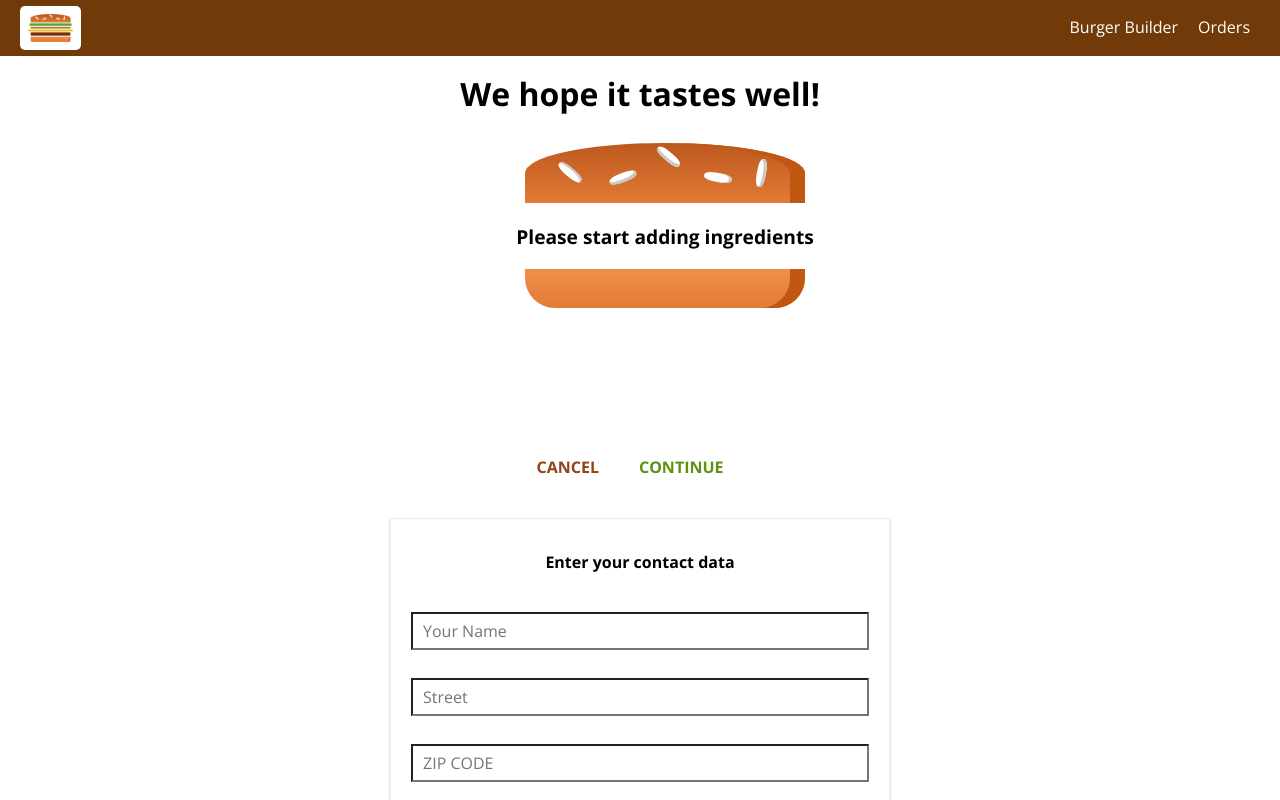
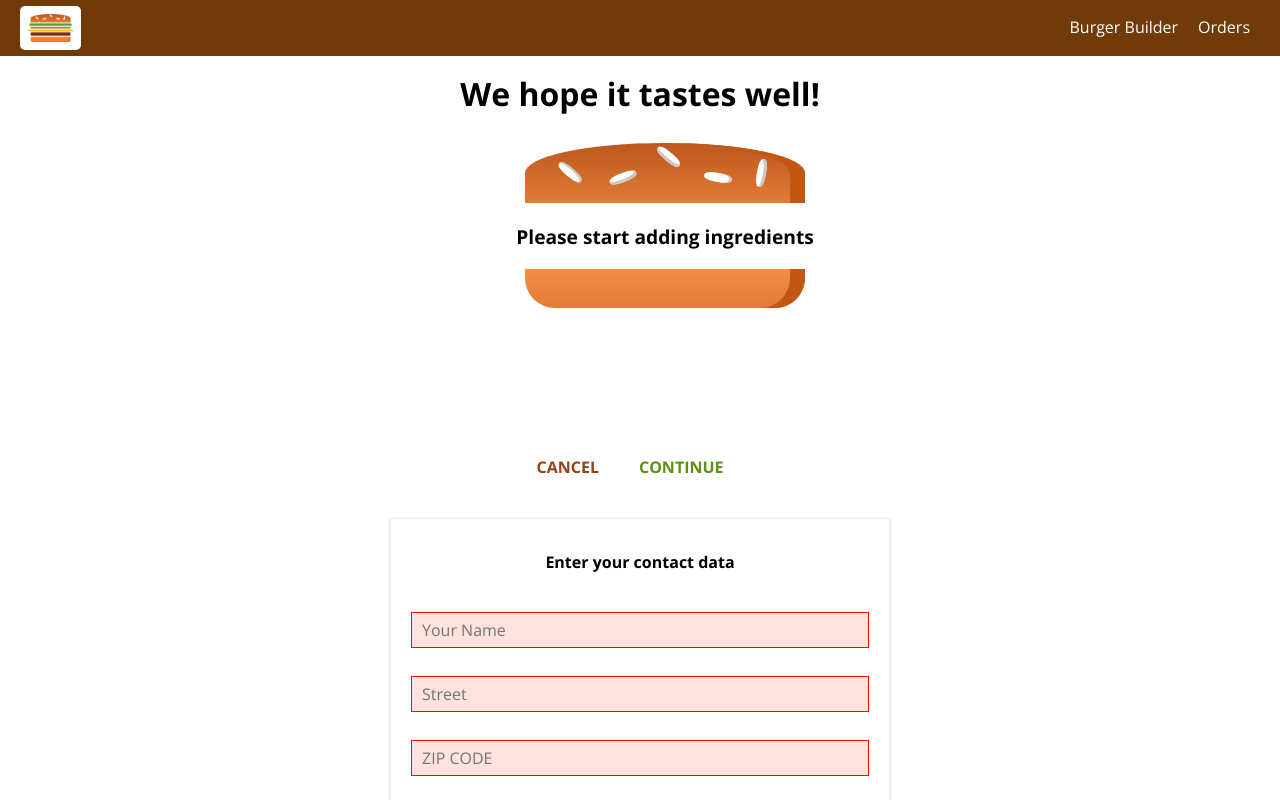
Before and after one commit to ionutale/burger-builder-reactjs, a React app: page /checkout in a window 1280 px wide. Both pictures are taken after a click on the button "CONTINUE". Shown: the top 800 px of the page. Built offline with nearby package versions, Linux system fonts and the light colour scheme.

Commit message:
Adding Validation Feedback

```diff
--- a/src/components/UI/Input/Input.css
+++ b/src/components/UI/Input/Input.css
@@ -25,3 +25,8 @@
     outline: none;
     background-color: #ccc;
 }
+
+.Invalid {
+    border:1px solid red;
+    background-color: #fde2de;
+}
--- a/src/components/UI/Input/Input.js
+++ b/src/components/UI/Input/Input.js
@@ -2,10 +2,16 @@ import React from 'react'
 import classes from './Input.css'
 const Input = (props) => {
     let inputElement = null;
+    const inputClasses = [classes.InputElement]
+
+    if ( props.invalid ) {
+        inputClasses.push(classes.Invalid)
+    }
+
     switch (props.elementType) {
         case('input'):
             inputElement = <input
-            className={classes.InputElement}
+            className={inputClasses.join(' ')}
             {...props.elementConfig}
             value={props.value}
             onChange={props.changed}
@@ -14,7 +20,7 @@ const Input = (props) => {
 
         case('textArea'):
             inputElement = ( <textarea
-            className={classes.InputElement}
+            className={inputClasses.join(' ')}
             {...props.elementConfig}
             value={props.value}
             onChange={props.changed}
@@ -24,7 +30,7 @@ const Input = (props) => {
         case('select'):
             inputElement = (
             <select
-                className={classes.InputElement}
+                className={inputClasses.join(' ')}
                 value={props.value}
                 onChange={props.changed}
             >
@@ -38,7 +44,7 @@ const Input = (props) => {
 
         default:
         inputElement = <input
-        className={classes.InputElement}
+        className={inputClasses.join(' ')}
         {...props.elementConfig}
         value={props.value}
         onChange={props.changed}
--- a/src/containers/Checkout/ContactData/ContactData.js
+++ b/src/containers/Checkout/ContactData/ContactData.js
@@ -176,6 +176,7 @@ class ContactData extends Component {
                 {formElementsArray.map(formElement => {
                     return <Input
                         key={formElement.id}
+                        invalid={!formElement.config.valid}
                         elementType={formElement.config.elementType}
                         elementConfig={formElement.config.elementConfig}
                         value={formElement.config.value}
```
